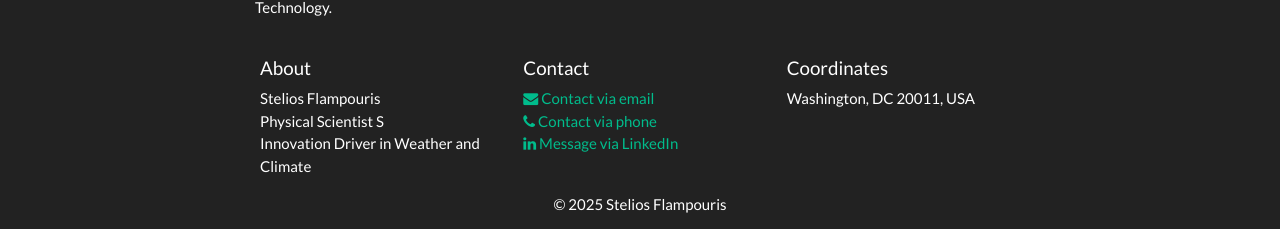
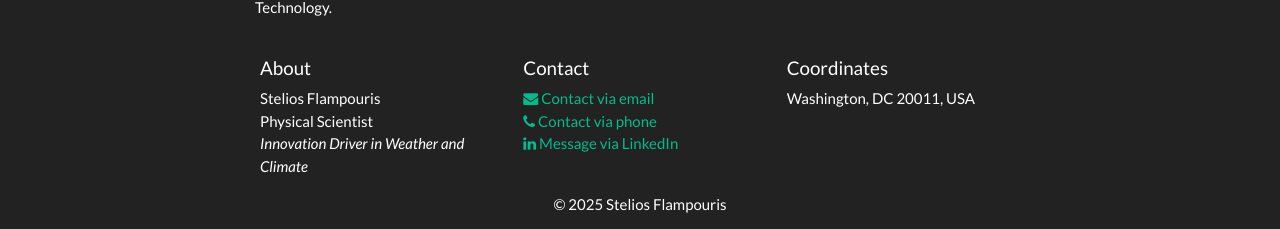
Before and after one commit to flampouris/flampouris.github.io, a Jekyll site: the page built from _pages/home.md, in a window 1280 px wide and 1130 px high. Shown: the part 898-1127 px from the top of the window. Built offline with Jekyll 4.4.1, drawn with Linux system fonts in a browser that asks for light colours; nearby versions of some CDN libraries; a style sheet for code colours, icons or effects is not loaded.

```diff
--- a/_config.yml
+++ b/_config.yml
@@ -13,8 +13,8 @@ url: ""
 # Footer info
 affiliation: >
   Stelios Flampouris<br/>
-  Physical Scientist S<br/>
-  Innovation Driver in Weather and Climate
+  Physical Scientist <br/>
+  <i>Innovation Driver in Weather and Climate </i>
 
 
 location: >
```
